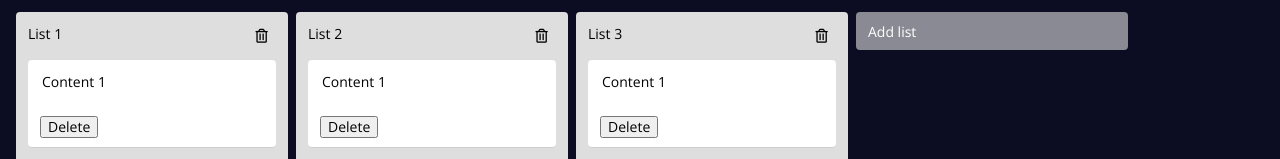
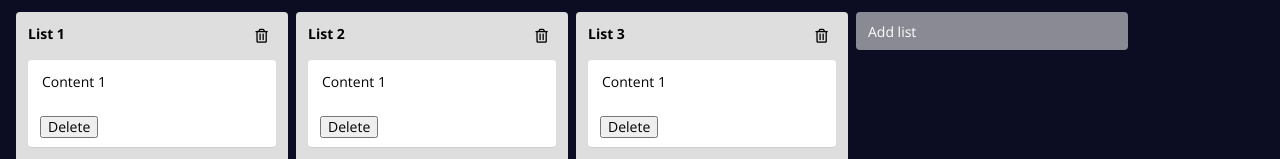
Before and after one commit to alloystory/trello_react, a React (Create React App) app in the folder frontend/: page / in a window 1280 px wide. Shown: the top 159 px of the page. Built offline with nearby package versions, Linux system fonts and the light colour scheme.

Commit message:
bold list header

```diff
--- a/frontend/src/components/List.jsx
+++ b/frontend/src/components/List.jsx
@@ -30,7 +30,7 @@ function List({ data, onDeleteList }) {
           <a href="#">{title}</a>
 
           <div className="list-actions">
-            <a href="#">
+            <a href="#" onClick={onDeleteList}>
               <i class="far fa-trash-alt"></i>
             </a>
           </div>
--- a/frontend/src/styles/components/_list.scss
+++ b/frontend/src/styles/components/_list.scss
@@ -14,6 +14,7 @@
     .list-header {
       display: flex;
       justify-content: space-between;
+      font-weight: bold;
 
       .list-actions {
         a {
```
